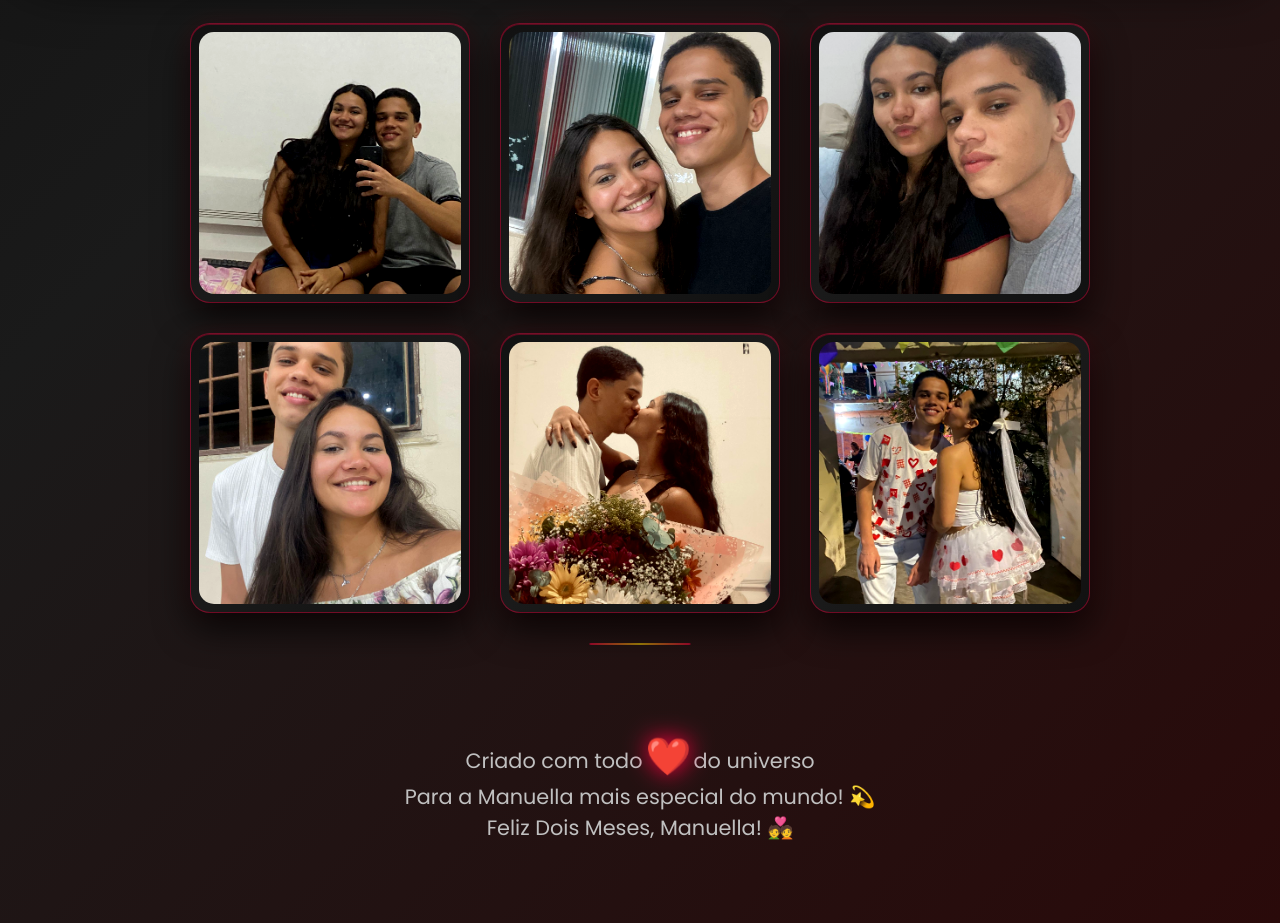
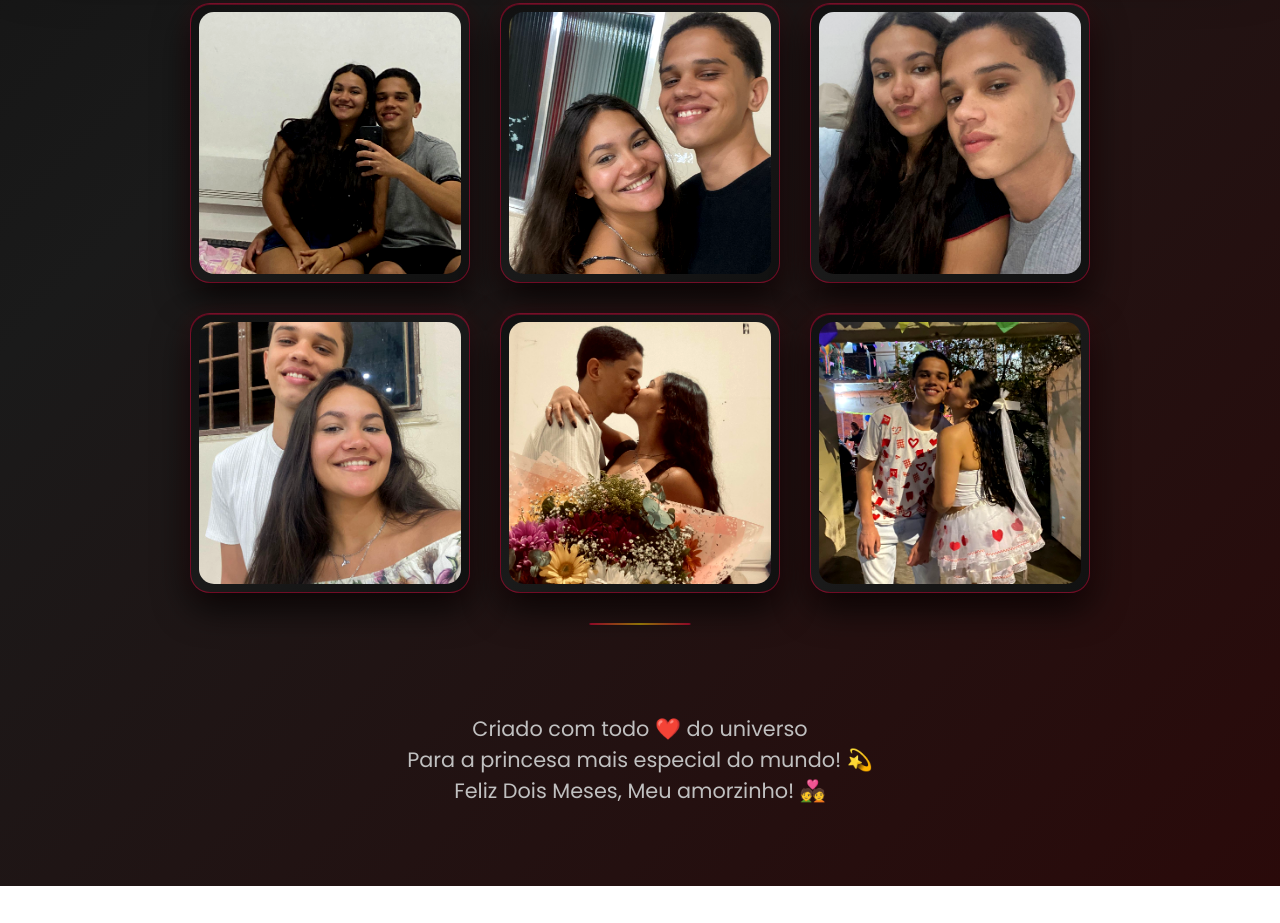
Before and after one commit to braiaconta-ship-it/nossodia2meses, a plain HTML site: page index.html in a window 1280 px wide. Shown: the part 1440-2363 px from the top of the page. After the commit the page ends 2326 px from the top, so only its background shows below. Drawn offline with Linux system fonts and the light colour scheme.

```diff
--- a/index.html
+++ b/index.html
@@ -722,7 +722,7 @@
 
     <div class="container">
         <header class="header">
-            <h1>Para Minha <span class="girlfriend-name"></span></h1>
+            <h1>Para o meu docinho de leite </p>
             <p>Uma declaração de amor criada especialmente para você ❤️</p>
         </header>
 
@@ -768,9 +768,9 @@
         </section>
 
         <footer class="footer">
-            <p>Criado com todo <span class="heart-beat">❤️</span> do universo</p>
-            <p>Para a <span class="girlfriend-name"></span> mais especial do mundo! 💫</p>
-            <p>Feliz Dois Meses, <span class="girlfriend-name"></span>! 💑</p>
+            <p>Criado com todo ❤️ do universo</p>
+            <p>Para a princesa mais especial do mundo! 💫</p>
+            <p>Feliz Dois Meses, Meu amorzinho! 💑</p>
         </footer>
     </div>
 
@@ -1391,4 +1391,5 @@
         console.log('💖 Site de Amor carregado com sucesso! Feliz Dia dos Namorados! ✨');
     </script>
 </body>
+
 </html>
```
